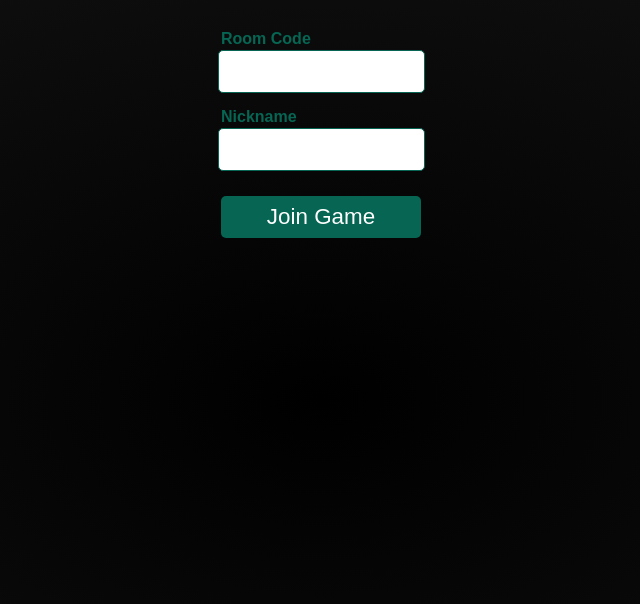
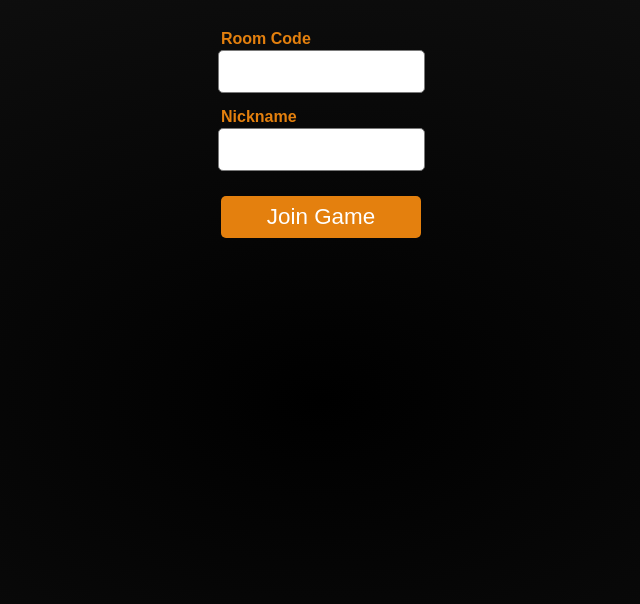
Before and after one commit to HarleyRogers/test-browser-client, a website: page public/index.html in a window 1280 px wide. Shown: the whole page, without its empty margins (319-959 px from the left). Drawn offline with Linux system fonts and the light colour scheme.

Commit message:
Visual Changes
theming changes

```diff
--- a/index.js
+++ b/index.js
@@ -221,4 +221,4 @@ function makeid(length) {
     return result;
  }
 
-server.listen(port, () => console.log(`Free Radish is listening on port ${port}`));
+server.listen(port, () => console.log(`Byte is listening on port ${port}`));
--- a/public/css/index.css
+++ b/public/css/index.css
@@ -61,7 +61,7 @@ button:hover {
 #room-code-form label {
     font-size: 1.2rem;
     align-self: flex-start;
-    color: #066653;
+    color: #e4800e;
     font-weight: bold;
     margin: 0 14px 5px;
 }
@@ -73,11 +73,11 @@ input {
     margin-bottom: 25px;
     text-transform: uppercase;
     border-radius: 5px;
-    color: #066653;
-    border: 1px solid #066653;
+    color: #0c0c0c;
+    border: 1px solid #797979;
 }
 button {
-    background-color: #066653;
+    background-color: #e4800e;
     margin: 20px 10px;
 }
 
@@ -88,10 +88,10 @@ button.disabled {
 }
 #room-code-form button {
     color: white;
-    background-color: #066653;
+    background-color: #e4800e;
 }
 #game-content button {
-    color: #066653;
+    color: #0c0c0c;
     background-color: white;
 }
 #game-area {
--- a/public/index.html
+++ b/public/index.html
@@ -3,7 +3,8 @@
 <html lang="en">
     <head>
       <meta charset="utf-8">
-      <title>Replant The Old World</title>
+      <title>Byte Development Test</title>
+      <link rel="icon" type="image/x-icon" href="/images/favicon.ico">
       <link rel="stylesheet" href="css/index.css">
       <meta name="viewport" content="width=device-width, initial-scale=1">
     </head>
```
Also changed, not shown: public/images/favicon.ico (added).
